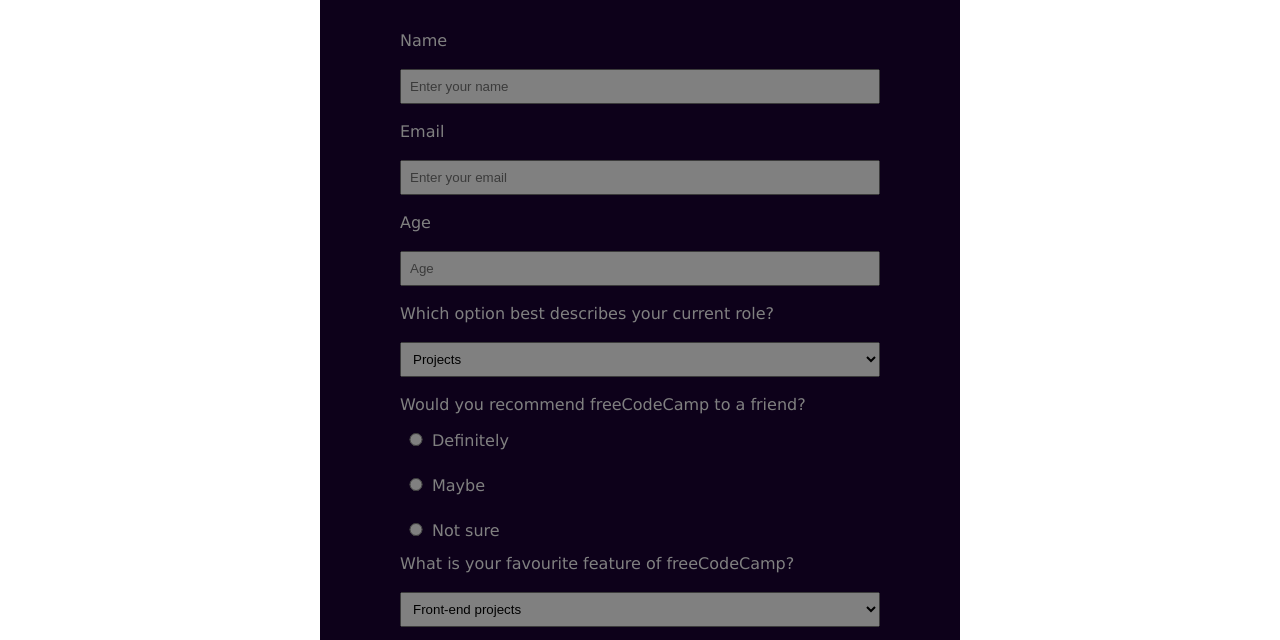
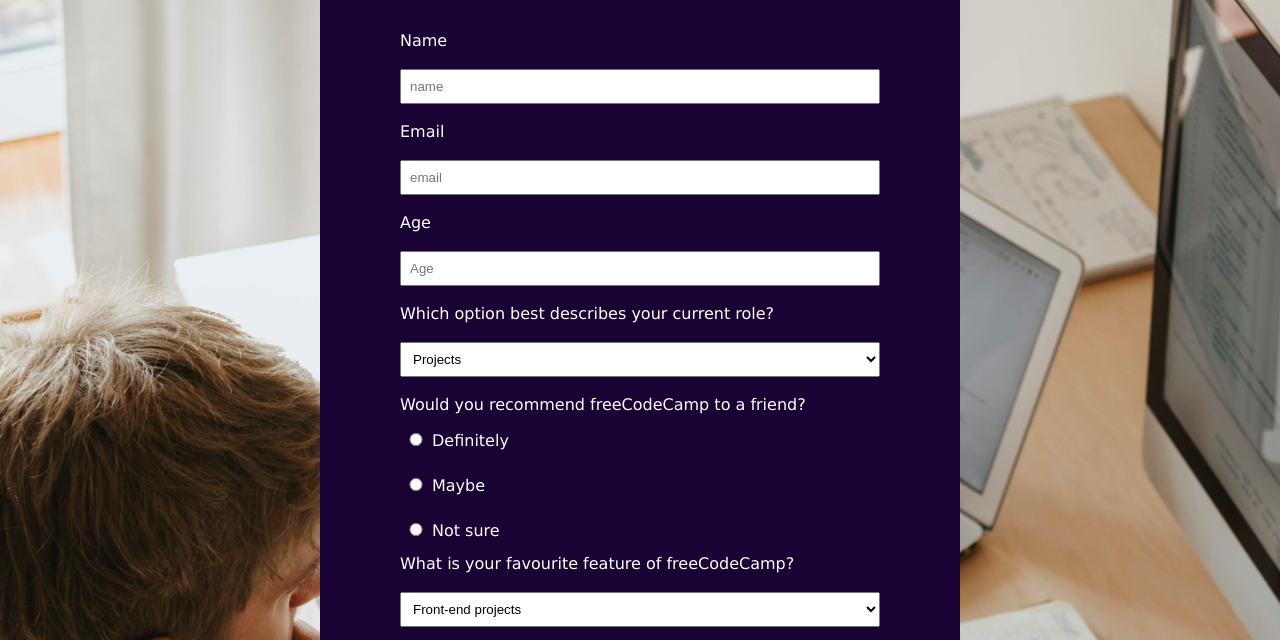
Before and after one commit to Mbiydzenyuy3/form-page, a plain HTML site: page index.html in a window 1280 px wide. Shown: the part 141-781 px from the top of the page. Drawn offline with Linux system fonts and the light colour scheme.

Commit message:
commiting change in my background-image

```diff
--- a/index.html
+++ b/index.html
@@ -17,7 +17,8 @@
             type="text"
             class="name"
             id="name"
-            placeholder="Enter your name"
+            placeholder="name"
+            required
           />
         </div>
 
@@ -27,7 +28,8 @@
             type="email"
             class="email"
             id="email"
-            placeholder="Enter your email"
+            placeholder="email"
+            required
           />
         </div>
 
--- a/styles/style.css
+++ b/styles/style.css
@@ -14,10 +14,10 @@ body {
   flex-direction: column;
   align-items: center;
   margin-top: 50px;
-  background-image: url("assets/pexels-olia-danilevich-4974922.jpg");
+  background-image: url("../assets/pexels-olia-danilevich-4974922.jpg");
   background-repeat: none;
   background-size: cover;
-  filter: brightness(50%);
+  background-position: center;
 }
 
 .container {
@@ -66,11 +66,12 @@ textarea {
 }
 
 .submit {
-  padding: 0.8rem;
+  padding: 1rem;
   margin-bottom: 1.3rem;
   background-color: green;
   border: none;
   color: white;
+  line-height: 1.5rem;
 }
 
 .option1,
```
